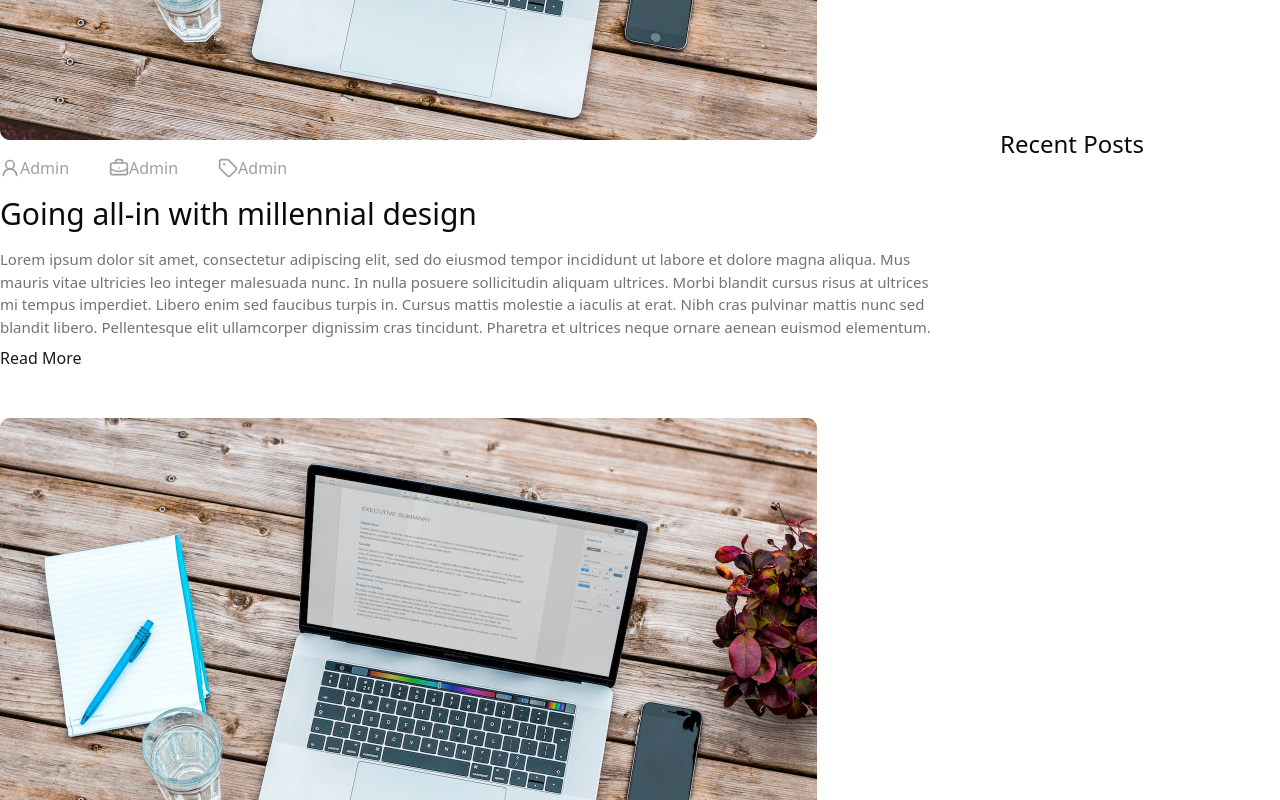
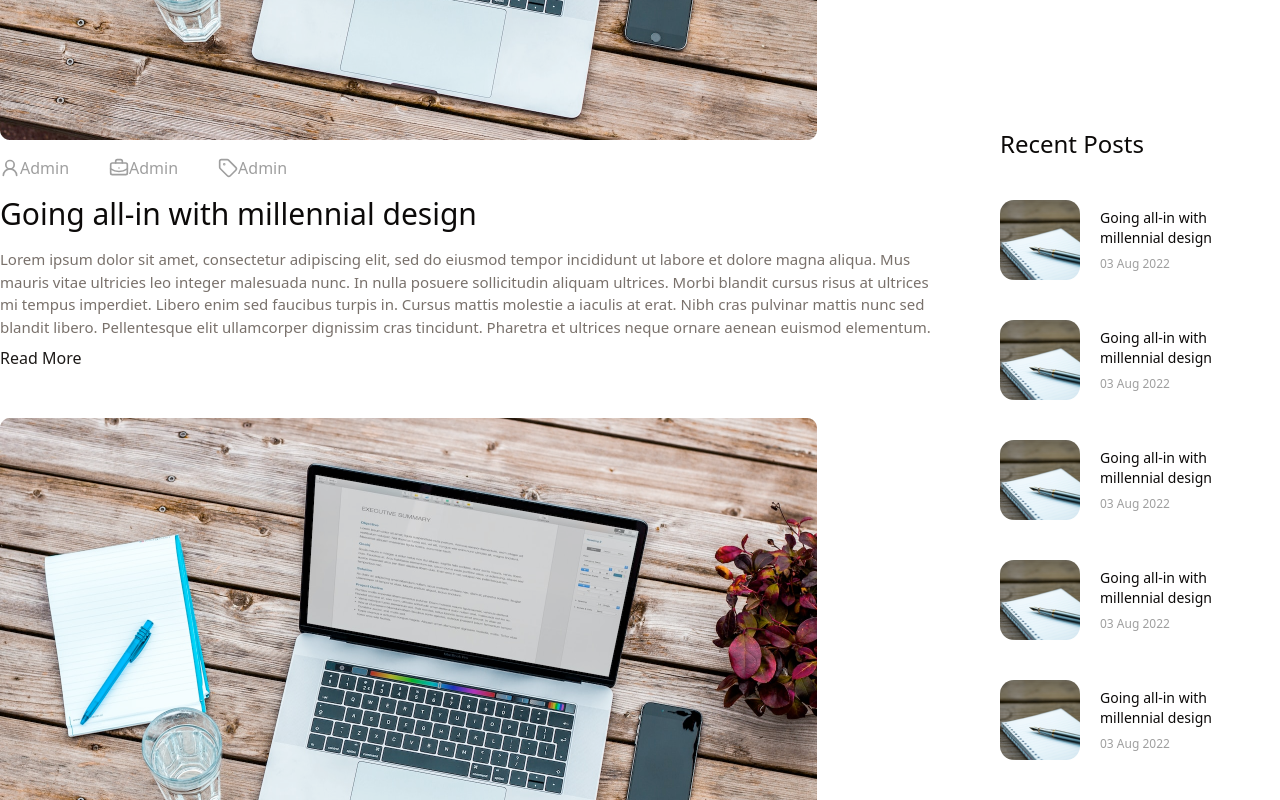
Before and after one commit to ShawonMondol-Shibu/Furniro-shop, a Next.js app: page /about in a window 1280 px wide. Shown: the part 840-1640 px from the top of the page. Built offline with nearby package versions, Linux system fonts and the light colour scheme.

Commit message:
recent posts added

```diff
--- a/app/shop/[product]/page.tsx
+++ b/app/about/[blog]/page.tsx
@@ -1,7 +1,7 @@
 import React from 'react'
 
-export default function page() {
+export default function Page() {
   return (
-    <div>Single Product</div>
+    <div>Page</div>
   )
 }
--- a/app/about/page.tsx
+++ b/app/about/page.tsx
@@ -5,6 +5,7 @@ import Services from "@/components/layouts/Services";
 import SitePagination from "@/components/layouts/SitePagination";
 import { Input } from "@/components/ui/input";
 import Link from "next/link";
+import Image from "next/image";
 interface categoryType {
   titles: string;
   items: number;
@@ -51,9 +52,25 @@ export default function Page() {
               </ul>
             </div>
 
-            <div className="px-5">
-                <h3 className="text-2xl font-medium">Recent Posts</h3>
-              <div></div>
+            <div className="px-5 space-y-10">
+              <h3 className="text-2xl font-medium">Recent Posts</h3>
+              {Array.from({ length: 5 }).map((post, i: number) => (
+                <div key={i} className="w-3xs flex gap-5 items-center">
+                  <Image
+                    src={"/blogs/posts/image.png"}
+                    width={80}
+                    height={80}
+                    alt="post banner"
+                    className="rounded-xl"
+                  />
+                  <hgroup className="space-y-2">
+                    <h5 className="text-sm">
+                      {"Going all-in with millennial design"}
+                    </h5>
+                    <p className="text-xs text-(--textGray)">{"03 Aug 2022"}</p>
+                  </hgroup>
+                </div>
+              ))}
             </div>
           </aside>
         </div>
```
Also changed, not shown: public/blogs/posts/image.png (added).
